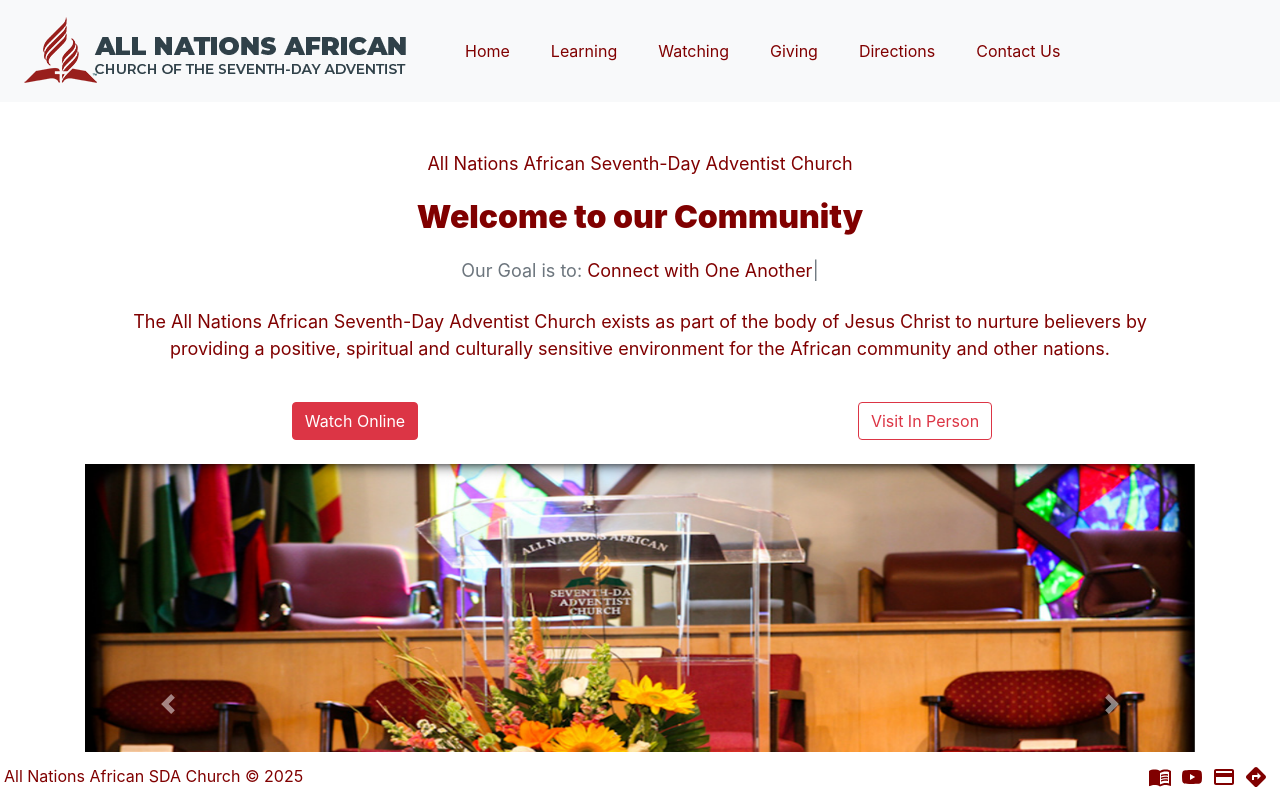
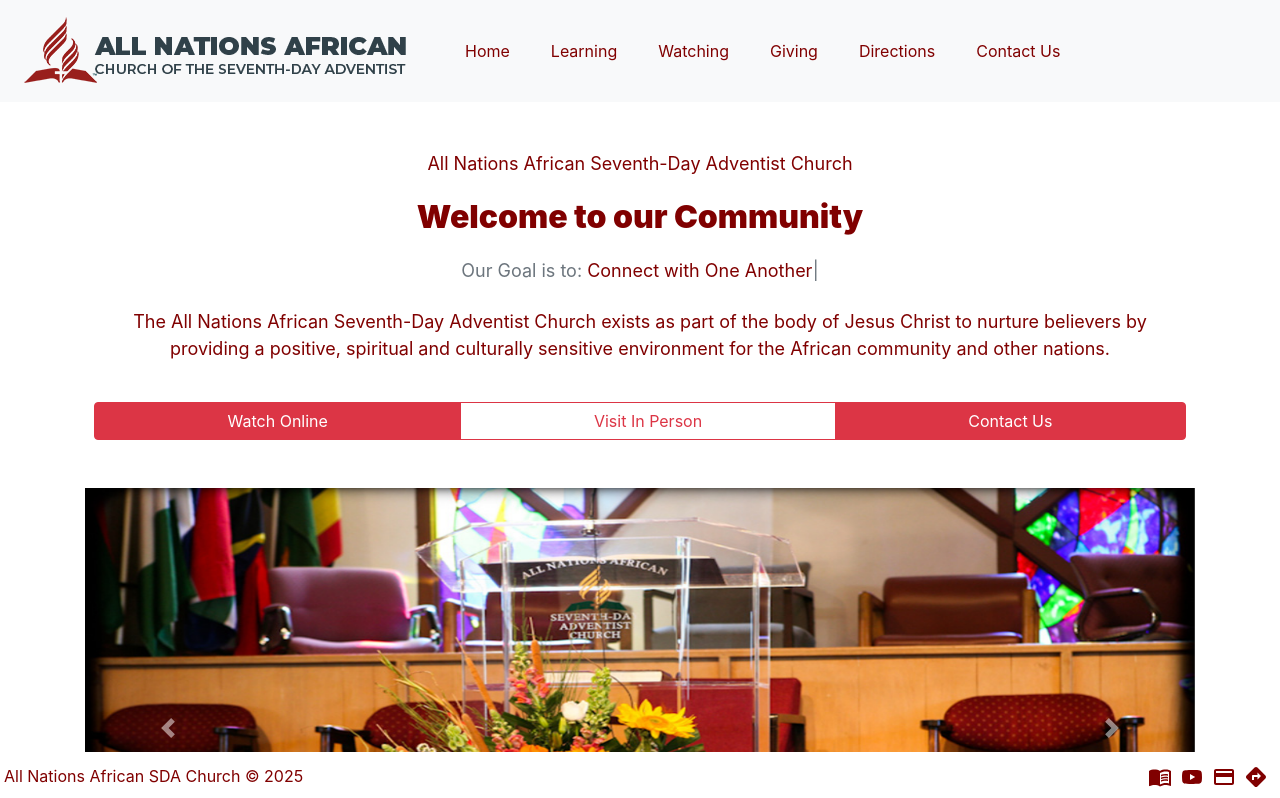
Before and after one commit to VNgwazini/Church-App, a React (Create React App) app: page / in a window 1280 px wide. Shown: the top 798 px of the page. Built offline with nearby package versions, Linux system fonts and the light colour scheme; some icons are missing.

Commit message:
Moved home buttons to button group.

```diff
--- a/src/components/home/Home.jsx
+++ b/src/components/home/Home.jsx
@@ -5,6 +5,7 @@
   Col,
   Button,
   Carousel,
+  ButtonGroup,
 } from 'react-bootstrap/'
 
 import { init } from 'ityped'
@@ -61,17 +62,18 @@
             </p>
           </Col>
         </Row>
-        <Row className="primary-buttons py-4">
-          <Col className="">
+        <Row className="d-flex justify-content-center primary-buttons py-4">
+          <ButtonGroup className="w-100 pb-4 px-4" aria-label="Basic example">
             <Button variant="danger" href="https://www.youtube.com/channel/UC5jYWyaWW3b0r7MUrK1WVxw/featured" target="_blank">
               Watch Online
             </Button>
-          </Col>
-          <Col className="">
             <Button variant="outline-danger" href="https://goo.gl/maps/9moeHe6fZFbXKZTF8" target="_blank">
               Visit In Person
             </Button>
-          </Col>
+            <Button variant="danger" href="/contact_us" target="_blank">
+              Contact Us
+            </Button>
+          </ButtonGroup>
         </Row>
         <Row className="d-flex justify-content-center">
           <Col lg={12} md={12} sm={12} xs={12}>
--- a/src/components/home/home.scss
+++ b/src/components/home/home.scss
@@ -20,11 +20,6 @@
   .trusted-title{
     font-size: large;
     font-weight: 900;
-  }
-
-  .primary-buttons{
-    justify-content: space-around !important;
-    text-align: center;
   }
 
   .testimonials{
```
